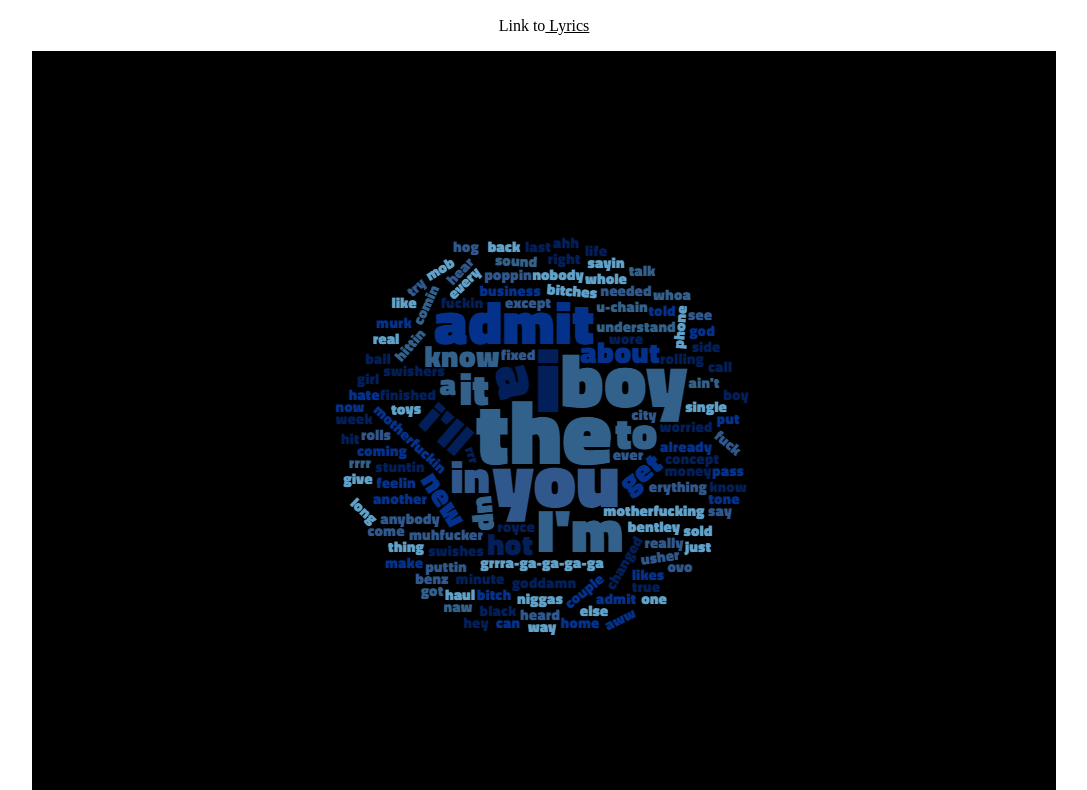
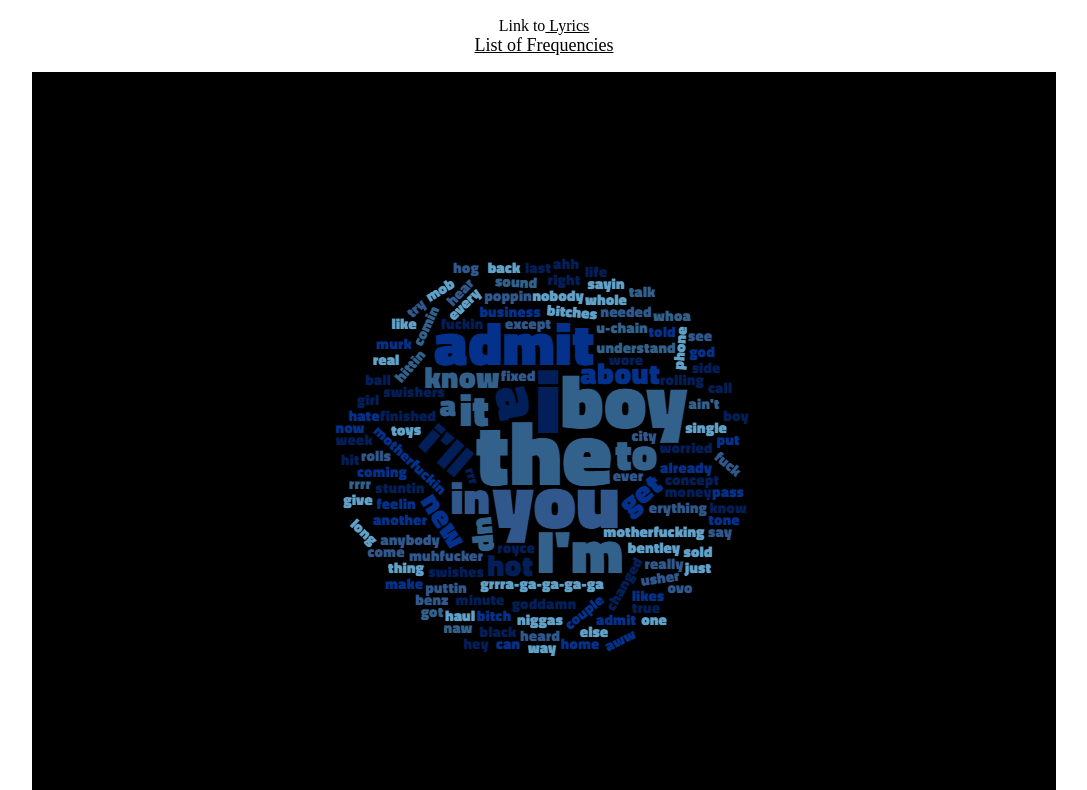
Before and after one commit to Jcondor12/Jcondor12.github.io, a plain HTML site: page index.html in a window 1280 px wide. Shown: the part 60-850 px from the top of the page, without its empty margins (96-1183 px from the left). Drawn offline with Linux system fonts and the light colour scheme.

Commit message:
Update index.html

```diff
--- a/index.html
+++ b/index.html
@@ -20,6 +20,7 @@ ul {
   <div class="header">
    <center> <p><h1 class="header_with_cover_art-primary_info-title" ng-class="{'header_with_cover_art-primary_info-title--white': $ctrl.variants.white_title}">6 God by Drake</p> </center>
     <center>  Link to<a href="https://genius.com/Drake-6-god-lyrics" style="color:black"> Lyrics</a>
+	    <center> <font size="4"> <a href="output.htm" style="color:black"> List of Frequencies</font></a>
   </center></div>
  <center> <div class="content">
     <img src="wordcloud.png">
```
